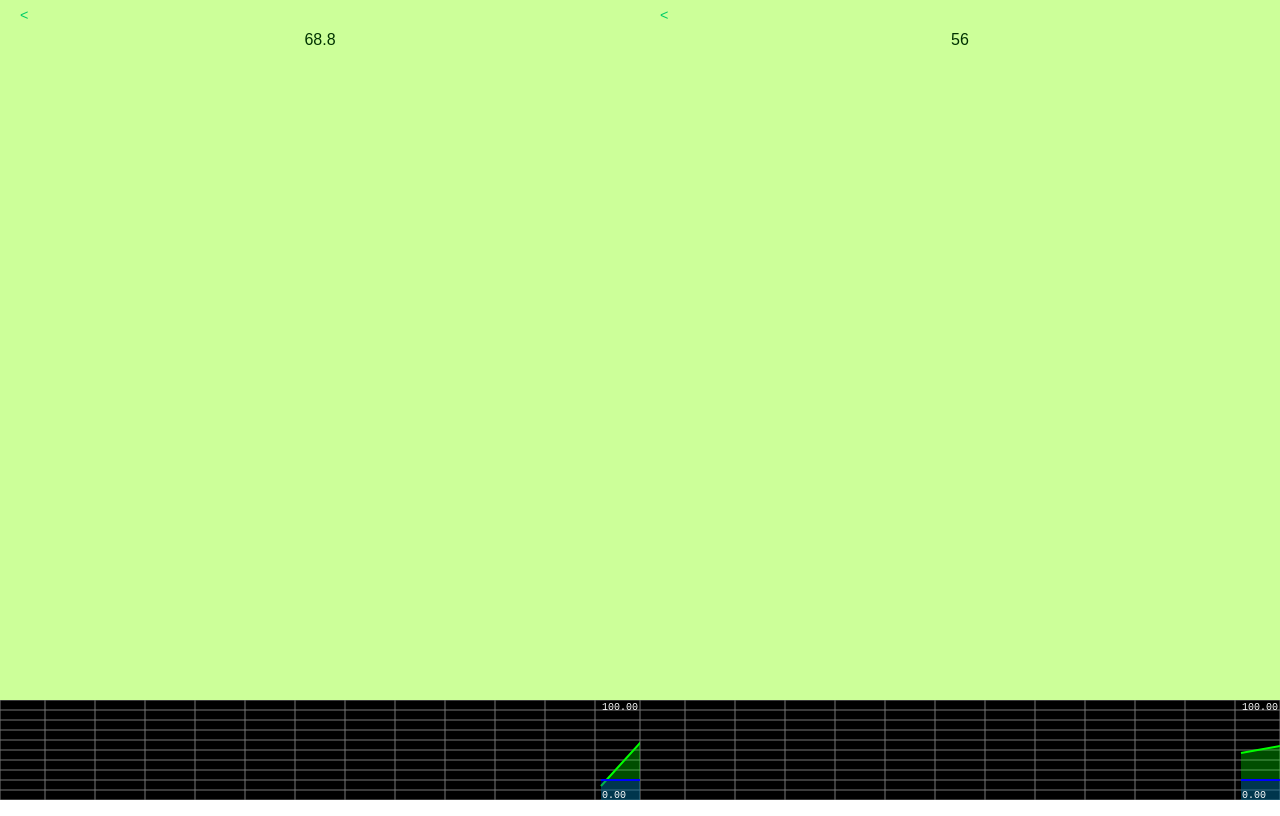
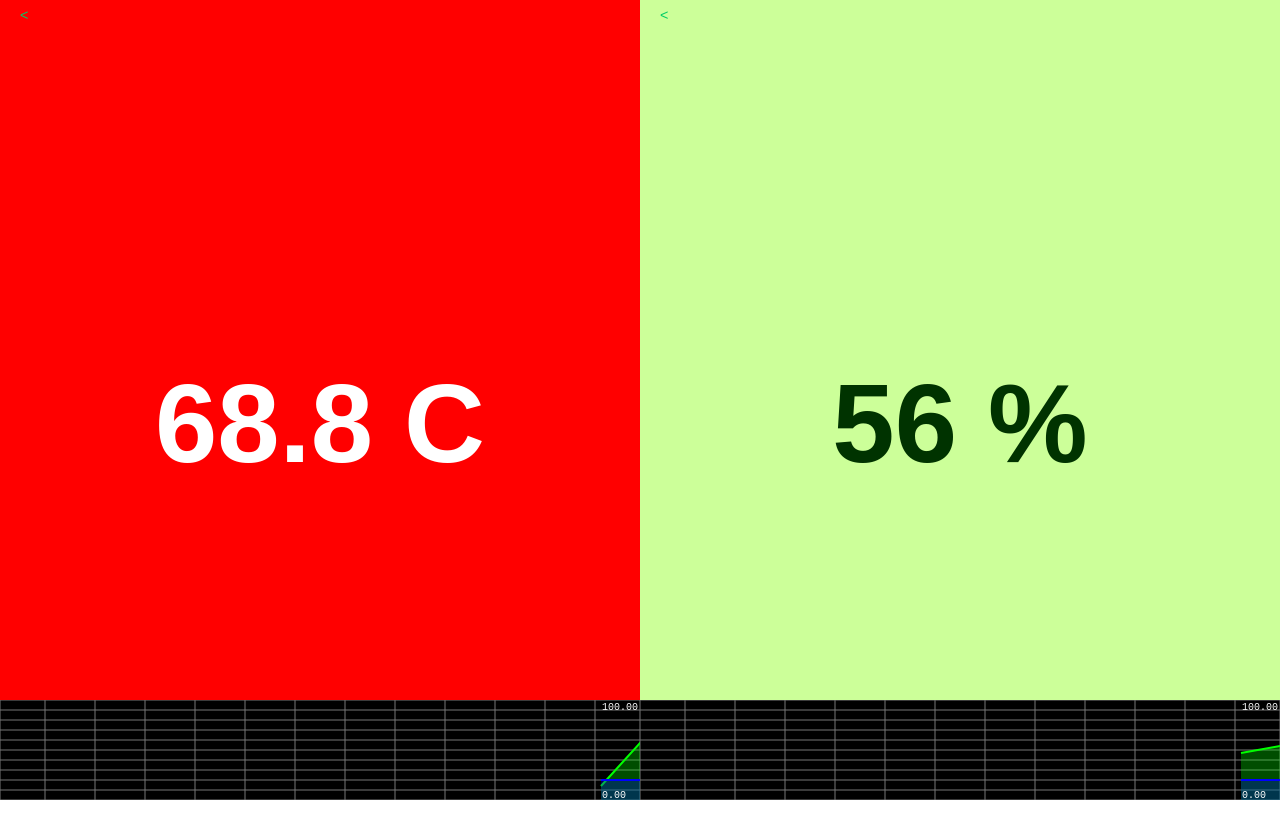
Before and after one commit to ldarren/emux, a plain HTML site: page client/index.html in a window 1280 px wide. Both pictures are taken after a click on the item "Watch". Drawn offline with Linux system fonts and the light colour scheme.

Commit message:
billboard layout

```diff
--- a/client/WatchPanel.js
+++ b/client/WatchPanel.js
@@ -1,18 +1,18 @@
-function WatchPanel(ele){
+function WatchPanel(ele, greaterOK){
     this.ele = ele
     this.billb = ele.querySelector('.billb')
+	this.greaterOK = greaterOK
 
     var
-    cvs = ele.querySelector('.chart'),
     chart = new SmoothieChart({interpolation:'linear',grid:{verticalSections:10},maxValue:100,minValue:0}),
     cur = new TimeSeries(),
     cap = new TimeSeries()
 
-    cvs.width = window.innerWidth / 2
+	this.resize()
 
     chart.addTimeSeries(cur, {lineWidth:2,strokeStyle:'#00ff00',fillStyle:'rgba(0,255,0,0.3)'})
     chart.addTimeSeries(cap, {lineWidth:2,strokeStyle:'#0000ff',fillStyle:'rgba(0,0,255,0.3)'})
-    chart.streamTo(cvs, 1000)
+    chart.streamTo(ele.querySelector('.chart'), 1000)
 
     this.chart = chart
     this.cur = cur
@@ -24,9 +24,27 @@ WatchPanel.prototype = {
     setThreshold: function(cap){
         this.capVal = cap
     },
-    plot: function(time, cur){
-        this.billb.textContent = cur
+    plot: function(time, cur, unit){
+		var
+		cl = this.ele.classList,
+		cn
+		if (this.greaterOK){
+			if (cur < this.capVal) cn = 'panelKO'
+			else cn = 'panelOK'
+		}else{
+			if (cur > this.capVal) cn = 'panelKO'
+			else cn = 'panelOK'
+		}
+		if (!cl.contains(cn)){
+			cl.remove('panelOK')
+			cl.remove('panelKO')
+			cl.add(cn)
+		}
+        this.billb.textContent = cur + ' ' + unit
         this.cur.append(time, cur)
         this.cap.append(time, this.capVal)
-    }
+    },
+	resize: function(){
+    	this.ele.querySelector('.chart').width = window.innerWidth / 2
+	}
 }
--- a/client/app.js
+++ b/client/app.js
@@ -4,11 +4,12 @@ window.addEventListener('load', function(e){
 	pageSetup = document.querySelector('#setup.page'),
     formSetup = pageSetup.querySelector('form.pure-form'),
 	pageWatch = document.querySelector('#watch.page'),
-	panelTmp = new WatchPanel(pageWatch.querySelector('#tmp.panel')),
-	panelHmd = new WatchPanel(pageWatch.querySelector('#hmd.panel')),
+	panelTmp = new WatchPanel(pageWatch.querySelector('#tmp.panel'), false),
+	panelHmd = new WatchPanel(pageWatch.querySelector('#hmd.panel'), true),
     timerId = 0, emuxIP='192.168.1.100', tmpCap=20, hmdCap=20
     onTimer = function(){
         var t = Date.now()
+
         panelTmp.plot(t, Math.round(Math.random()*1000)/10, 'C')
         panelHmd.plot(t, Math.round(Math.random()*100), '%')
         timerId = window.setTimeout(onTimer, 1000)
@@ -33,6 +34,10 @@ window.addEventListener('load', function(e){
         formSetup.tmpCap.value = tmpCap
         formSetup.hmdCap.value = hmdCap
     },
+	onResize = function(e){
+		panelTmp.resize()
+		panelHmd.resize()
+	},
 	onMenuClick = function(e){
 		switch(e.target.firstChild.textContent){
 		case 'Setup':
@@ -65,5 +70,7 @@ window.addEventListener('load', function(e){
 		m.addEventListener('click', onBackClick, false)
 	}
 
+	window.addEventListener('resize', onResize, false)
+
     onLoad()
 })
--- a/client/emux.css
+++ b/client/emux.css
@@ -19,15 +19,18 @@ html,body{
     color:#030;
 }
 .panelKO{
-    background-color:#f9c;
-    color:#300;
+    background-color:#f00;
+    color:#fff;
 }
 .billb{
     position:absolute;
     height:80%;
     width:50%;
-    line-height:100%;
+    line-height:700%;
     text-align:center;
+	vertical-align:middle;
+	font-size:700%;
+	font-weight: bolder;
 }
 canvas.chart{
     position:absolute;
```
